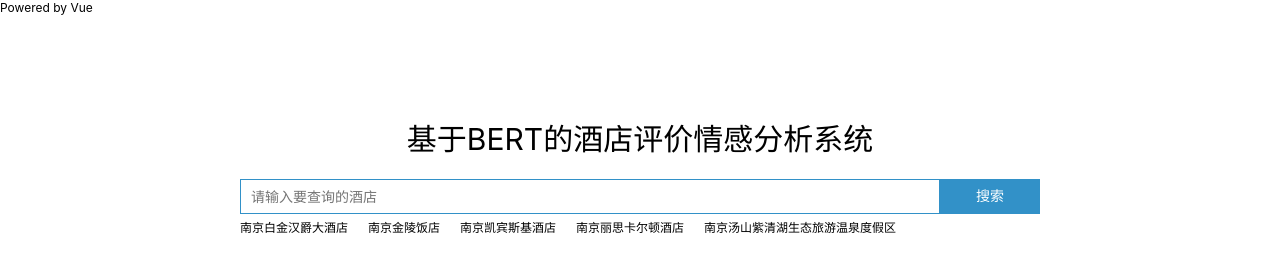
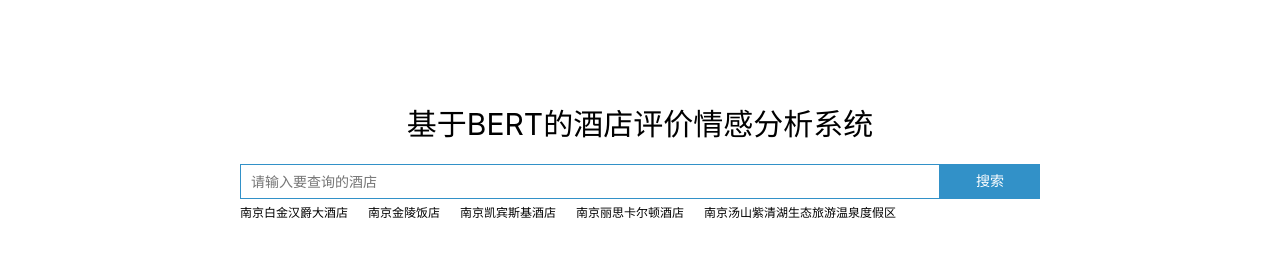
Before and after one commit to MuneAkira6/myWebsite, a website: page view/bert.html in a window 1280 px wide. Drawn offline with nearby package versions, Linux system fonts and the light colour scheme; files that its build step writes are made by us from their sources; files whose address does not match are found by name.

Commit message:
删掉不必要的

```diff
--- a/view/bert.html
+++ b/view/bert.html
@@ -10,7 +10,7 @@
 
 </style></head>
     <body>
-        <div class="copyright">Powered by Vue</div>
+        <!-- <div class="copyright">Powered by Vue</div> -->
         <div id="app">
             <div class="top">
                 <div class="title">基于BERT的酒店评价情感分析系统</div>
```
